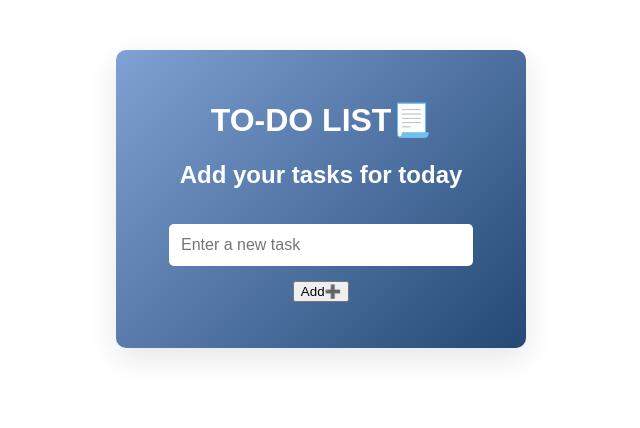
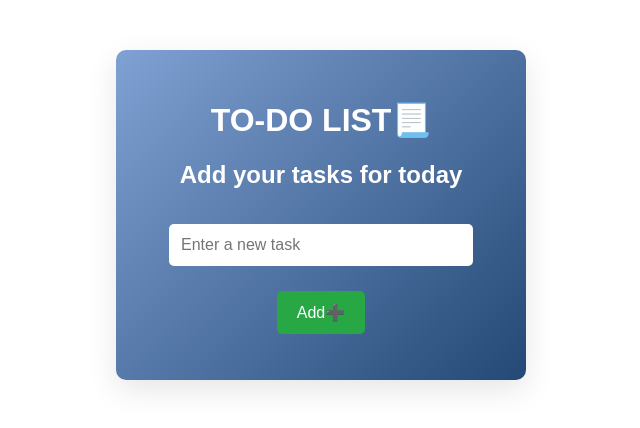
Before and after one commit to M-Saleh-N/to-do-list, a React (Create React App) app: page / in a window 1280 px wide. Shown: the top 428 px of the page, without its empty margins (319-959 px from the left). Built offline with nearby package versions, Linux system fonts and the light colour scheme.

Commit message:
styled the button

```diff
--- a/src/styles/todo.css
+++ b/src/styles/todo.css
@@ -31,3 +31,16 @@
   input:hover {
     background-color: #fff1e6;
   }
+
+  button {
+    padding: 12px 20px;
+    background-color: #28a745;
+    color: #fff;
+    border: none;
+    border-radius: 5px;
+    font-size: 16px;
+    cursor: pointer;
+    transition: background-color 0.3s ease, transform 0.2s ease-in-out;
+    display: inline-block;
+    margin-top: 10px;
+  }
```
